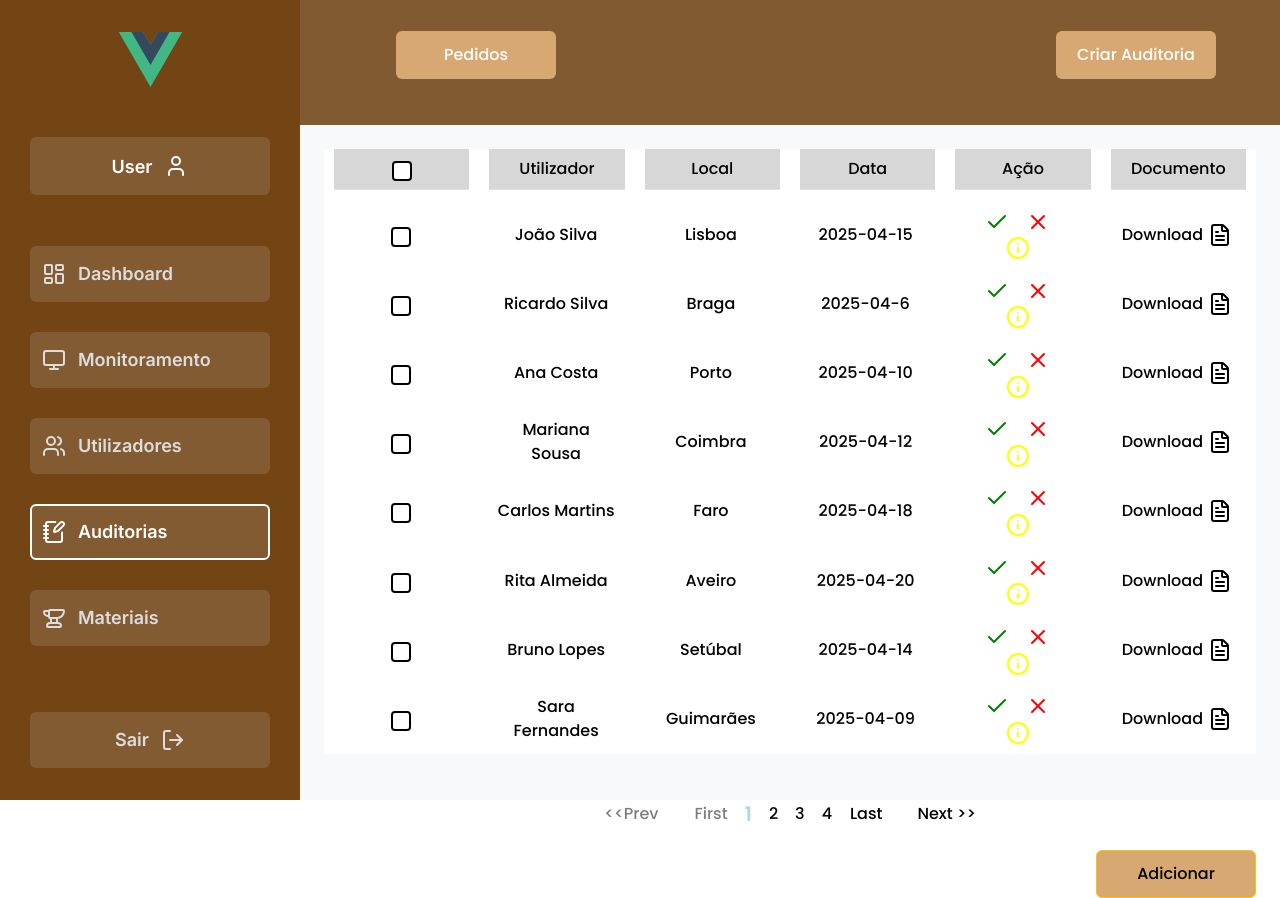
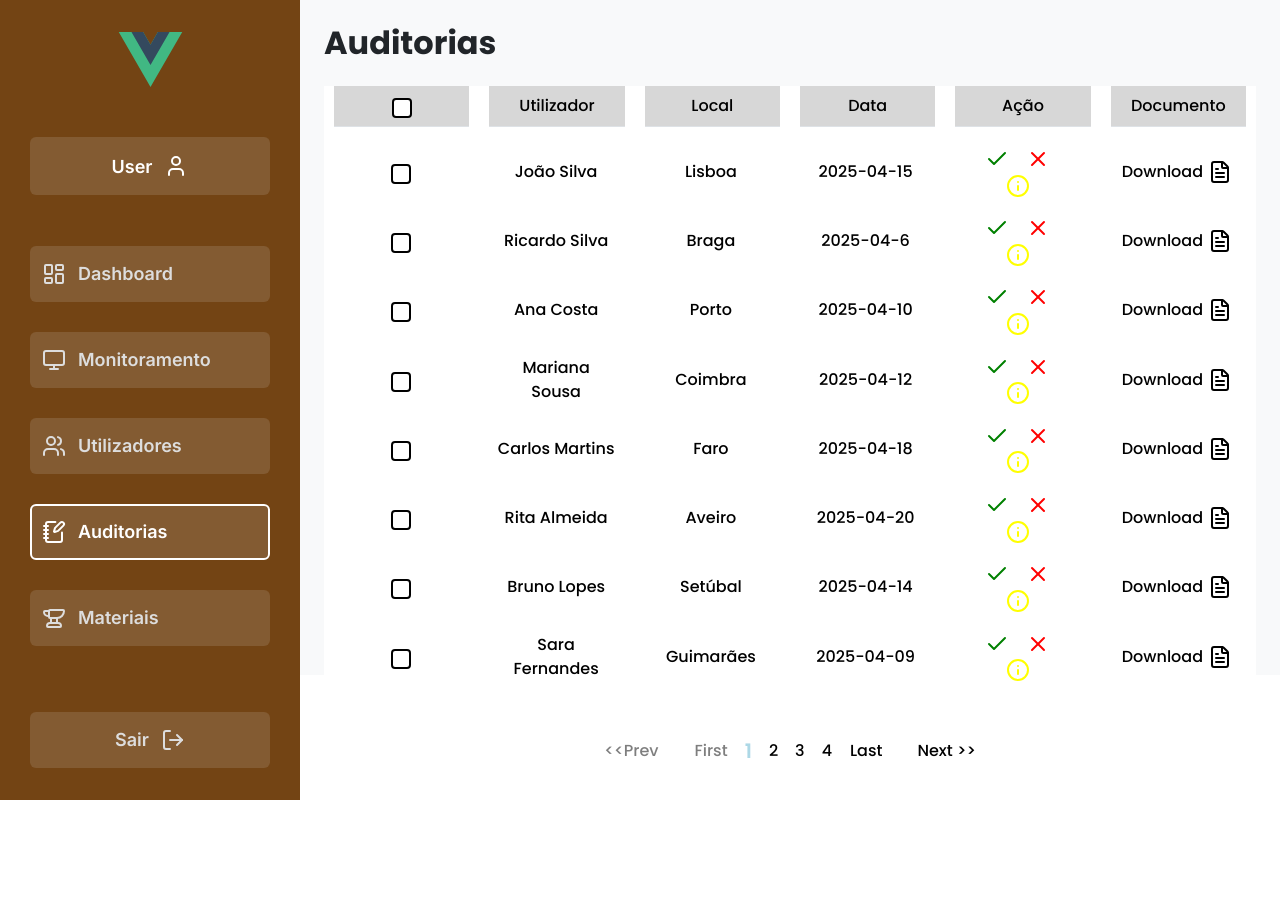
Before and after one commit to Projeto-PW-402/Back-Office, a Vue app: page /auditorias/pedidos in a window 1280 px wide. After the commit the page ends 800 px from the top, so only its background shows below. Built offline with nearby package versions, Linux system fonts and the light colour scheme; a web font is replaced by a local one; what vue3-apexcharts would draw is missing.

Commit message:
Abrir e Fechar addUser Modal

```diff
--- a/src/pages/Materiais.vue
+++ b/src/pages/Materiais.vue
@@ -373,6 +373,14 @@ ul {
   font-size: 16px;
   width: 10rem;
   height: 3rem;
-  background-color: #D7A871;
+  background-color: #d7a871;
+  transition:all 0.2s cubic-bezier(0.47, 0, 0.745, 0.715);
+}
+
+#adicionar:hover {
+  background-color: #d7a871;
+  color: white;
+  cursor: pointer;
+  transform: scale(1.05);
 }
 </style>
--- a/src/pages/Utilizadores.vue
+++ b/src/pages/Utilizadores.vue
@@ -24,11 +24,13 @@ function sizePerWindow(newHeight: number) {
     perPage.value = 2
   }else if (newHeight < 864){
     perPage.value = 6
+  }else if (newHeight < 956){
+    perPage.value = 7
   }
-  else if (newHeight < 956) {
-    perPage.value = 7
+  else if (newHeight < 1316) {
+    perPage.value = 10
   } else {
-    perPage.value = 10
+    perPage.value = 17
   }
 }
 
@@ -67,6 +69,28 @@ const selectedPage = computed(() => {
   const pageStr = Array.isArray(page) ? page[0] : page
   return parseInt(pageStr || '1')
 })
+
+const isMenuEnabled = computed(() => {
+  const add = route.query.add
+  if (add === undefined || add === 'false') {
+    return false
+  }else {
+    return true
+  }
+})
+
+const isAddUserEnabled = ref(isMenuEnabled.value)
+
+watch(() => route.query.add, (newAdd) => {
+    isAddUserEnabled.value = newAdd !== 'false' && newAdd !== undefined;
+  });
+
+function handleClick(){
+  addUser.value = true
+  isAddUserEnabled.value = true
+}
+
+
 
 const users = ref([
   {
@@ -299,11 +323,12 @@ onMounted(() => {
 })
 
 
-
+const addUser = ref(false)
+console.log('addUser:', addUser.value)
 </script>
 
 <template>
-  <div class="main-container">
+  <div class="main-container" :style="{ filter: isAddUserEnabled ? 'blur(5px)' : 'blur(0)'  }">
     <Navbar :page="2" />
     <div class="container-fluid p-4 bg-light min-vh-100">
       <h2 class="mb-4 fw-bold" id="title">Users</h2>
@@ -472,11 +497,20 @@ onMounted(() => {
 
       <!-- Botão Adicionar -->
       <div class="text-end mt-3">
-        <button class="btn btn-warning" id="adicionar">Adicionar</button>
+        <router-link
+              :to="{
+                path: '/users',
+                query: { add: 'true' },
+              }"
+              class="page-link"
+            >
+        <button class="btn btn-warning" id="adicionar" @click=handleClick >Adicionar</button>
+      </router-link>
       </div>
-      <NewUser :visible="false"/>
+
     </div>
   </div>
+  <NewUser :visible="isAddUserEnabled" />
 </template>
 
 <style scoped>
@@ -635,6 +669,14 @@ ul {
   width: 10rem;
   height: 3rem;
   background-color: #d7a871;
+  transition:all 0.2s cubic-bezier(0.47, 0, 0.745, 0.715);
+}
+
+#adicionar:hover {
+  background-color: #d7a871;
+  color: white;
+  cursor: pointer;
+  transform: scale(1.05);
 }
 
 </style>
--- a/src/subpages/NewUser.vue
+++ b/src/subpages/NewUser.vue
@@ -1,12 +1,31 @@
 <script setup lang="ts">
-    import { UserPlus } from 'lucide-vue-next'
+    import { UserPlus, X } from 'lucide-vue-next'
+    import { ref , watchEffect} from 'vue';
+    import { useRoute , useRouter} from 'vue-router';
     const props = defineProps<{
         visible: boolean
     }>()
+
+    const isVisible = ref(props.visible)
+    const route = useRoute()
+    const router = useRouter()
+
+    watchEffect(() => {
+        // Verificar a query 'add' para controlar a visibilidade do modal
+        const add = route.query.add;
+        isVisible.value = add === 'true';
+    })
+
+    function closeModal() {
+        isVisible.value = false;
+        // Alterar a query na URL para fechar o modal
+        router.push({ path: '/users', query: { add: 'false' } });
+    }
 </script>
 <template>
-  <div class="main-container" :style="{ display: props.visible ? 'flex' : 'none' }">
+  <div class="main-container" :style="{ display: isVisible ? 'flex' : 'none' }">
     <div class="title">Adicionar Utilizador</div>
+    <div class="close" @click=closeModal><X /></div>
     <form>
         <div class="name-container">
             <input type="text" id="name" placeholder="" />
@@ -48,9 +67,10 @@
 <style scoped>
 
 .main-container {
+    user-select: none;
   position: absolute;
   top: calc(50% - 275px);
-  left: calc(50% - 50px);
+  left: calc(50% - 250px);
   width: 500px;
   height: 550px;
   background-color: white;
@@ -58,7 +78,6 @@
   border-radius: 10px;
   display: flex;
   flex-direction: column;
-
   font-family: 'Sofia Sans';
   font-optical-sizing: auto;
 }
@@ -66,6 +85,21 @@
   font-size: 30px;
   font-weight: bold;
   margin: 10px 0px 0px 20px;
+}
+.close{
+    position: absolute;
+    transform: none;
+    top: 20px;
+    left: calc(90% - 5px);
+    transition: transform 0.2s cubic-bezier(0.645, 0.045, 0.355, 1);
+}
+.close:hover{
+    cursor: pointer;
+    transform: scale(1.1);
+    color: red;
+}
+.close:active{
+    color:rgb(124, 128, 252);
 }
 form {
   display: flex;
--- a/src/subpages/Pedidos.vue
+++ b/src/subpages/Pedidos.vue
@@ -127,19 +127,8 @@ watch(selectedPage, (newPage) => {
     <div class="auditorias-container">
         <Navbar :page="3"/>
         <div class="frame">
-            <nav>
-                <div class="sub-navbar-container">
-                    <ul class="sub-navbar-list">
-                        <li class="sub-navbar-elements">
-                            <div class="btn btn-warning sub-navbar-buttons">Pedidos</div>
-                        </li>
-                        <li class="sub-navbar-elements">
-                            <div class="btn btn-warning sub-navbar-buttons">Criar Auditoria</div>
-                        </li>
-                    </ul>
-                </div>
-            </nav>
             <div class="container-fluid p-4 bg-light" id="table-container">
+                <h2 class="mb-4 fw-bold" id="title">Auditorias</h2>
                 <div class="table-responsive bg-white ">
                     <table class="table  mb-0">
                         <thead class="text-center align-middle">
@@ -249,10 +238,6 @@ watch(selectedPage, (newPage) => {
                         </li>
                     </ul>
                 </nav>
-                <!-- Botão Adicionar -->
-                <div class="text-end mt-3">
-                    <button class="btn btn-warning" id="adicionar">Adicionar</button>
-                </div>
             </div>
         </div>
     </div>
@@ -411,14 +396,6 @@ ul {
     margin-left: 10px;
 }
 
-#adicionar {
-    font-family: Poppins, sans-serif;
-    font-weight: 500;
-    font-size: 16px;
-    width: 10rem;
-    height: 3rem;
-    background-color: #D7A871;
-}
 
 .download {
     display: flex;
```
